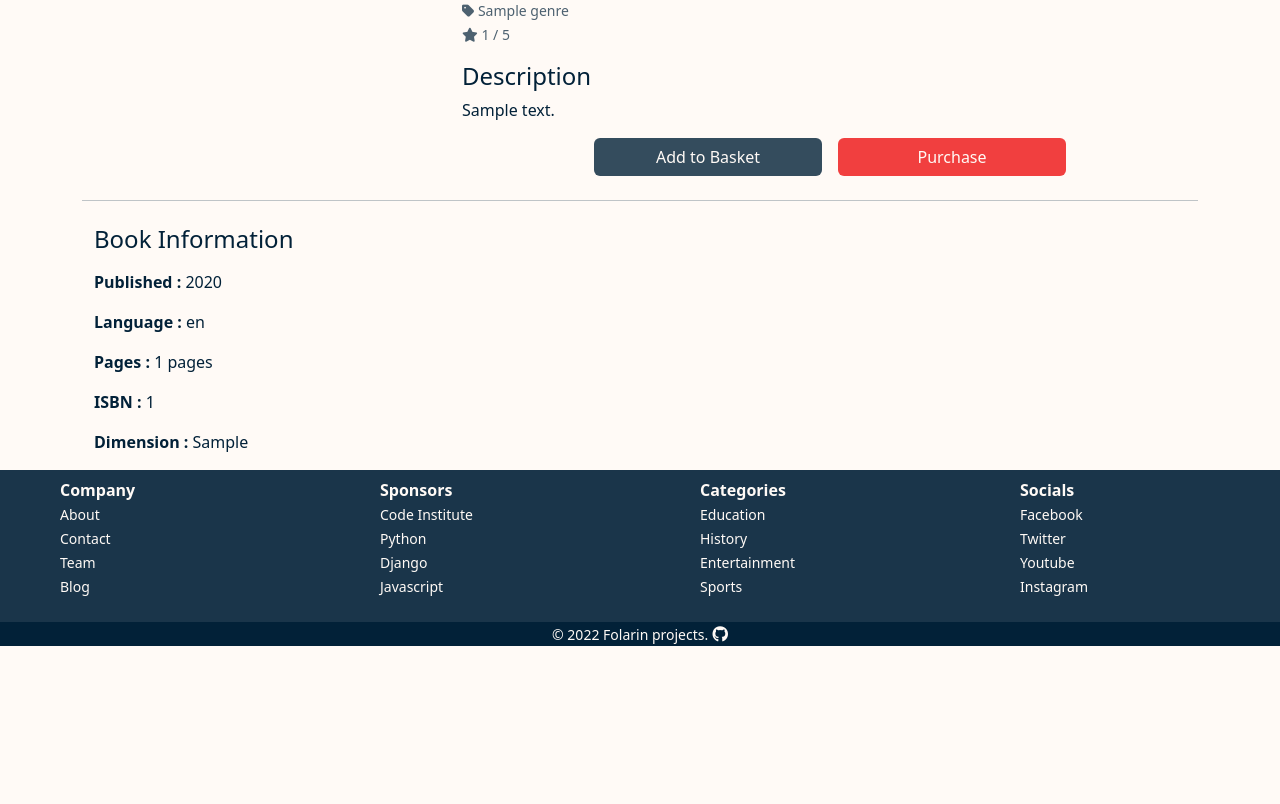
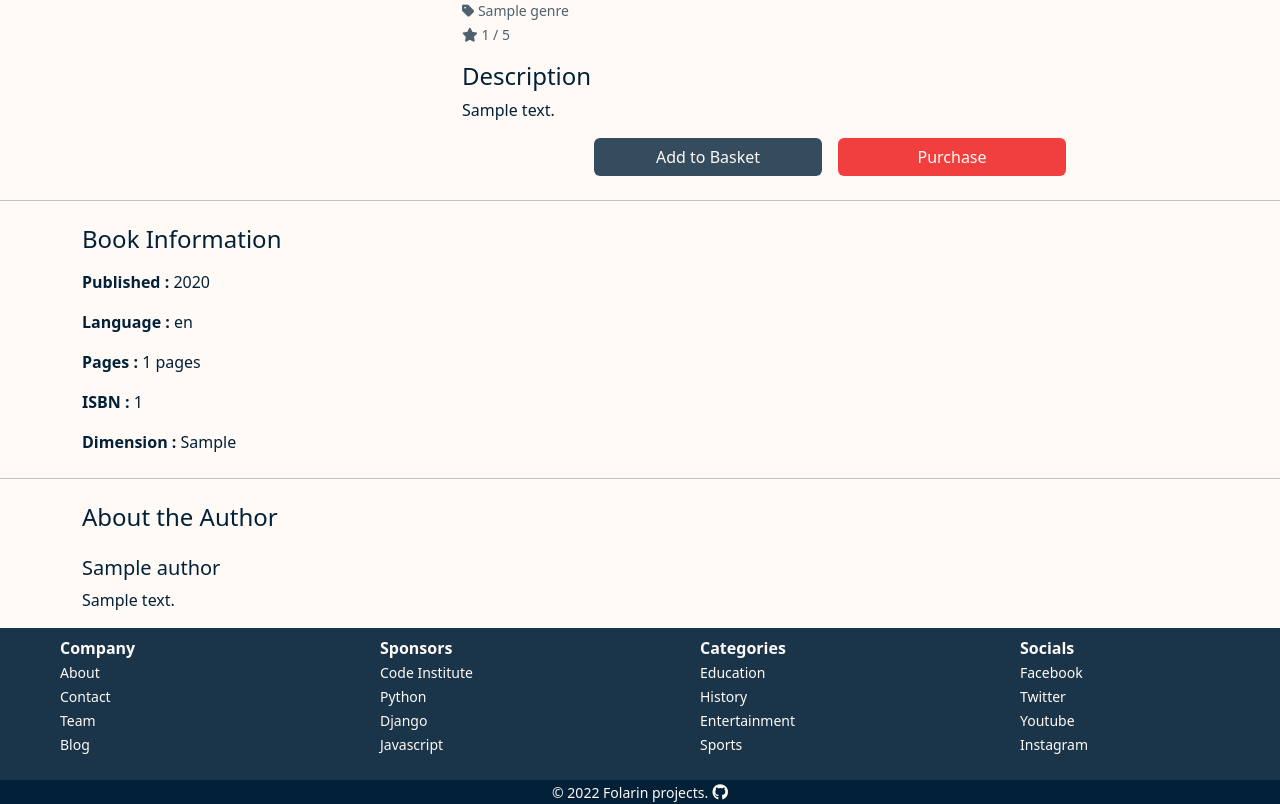
Before and after one commit to folarin-ogungbemi/Gosip-Bookstore, a Django app: a page that uses books/templates/books/book-details.html in a window 1280 px wide. Shown: the part 268-1072 px from the top of the page. Before the commit the page ends 914 px from the top, so only its background shows below. Run offline with Django 3.2, Linux system fonts and the light colour scheme; tables that the repository leaves empty hold one stand-in row (values such as "Sample post"); some libraries are stand-ins or nearby versions.

Commit message:
Add book author information

```diff
--- a/books/templates/books/book-details.html
+++ b/books/templates/books/book-details.html
@@ -46,6 +46,7 @@
             </div>
         </div>
     </div>
+</div>
 <hr class="book-hr my-4">
 <div class="container">
     <h4 class="mb-3">Book Information</h4>
@@ -57,5 +58,12 @@
         <p><strong>Dimension :</strong> {{book.dimension}}</p>
     </div>
 </div>
+<hr class="book-hr my-4">
+<div class="container">
+    <div class=" d-flex justify-content-start mb-3">
+        <h4 id="about-author">About the Author</h4>
+    </div>
+    <h5>{{book.author}}</h5>
+    <p>{{book.description | safe}}</p>
 </div>
 {% endblock %}
```
Lines whose indentation alone changed are shown as unchanged.
